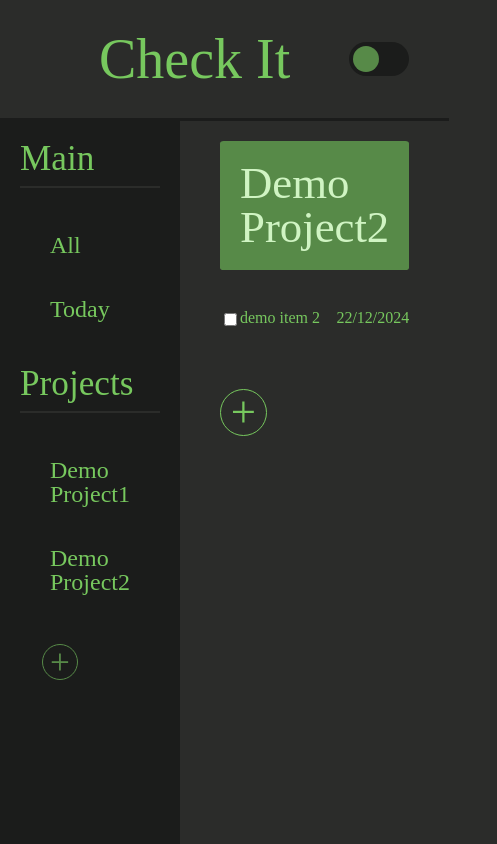
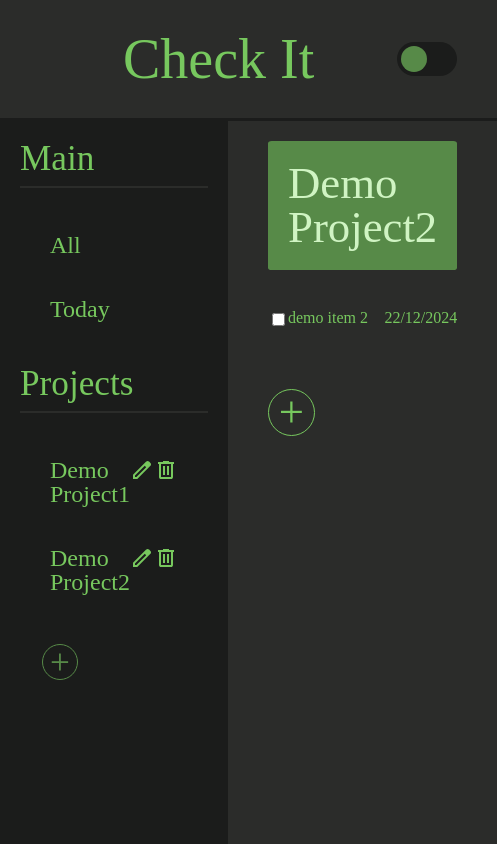
Before and after one commit to xelphin/todo-list, a website built with webpack: page dist/index.html in a window 390 px wide. Shown: the whole page, 497 px wide, since content can reach past the window. Built offline with nearby package versions, Linux system fonts and the light colour scheme.

Commit message:
Implement: Menu: Delete tab functionality

```diff
--- a/src/GeneralRedirector.js
+++ b/src/GeneralRedirector.js
@@ -39,11 +39,16 @@ const GeneralRedirector = (function () {
         Menu.updateItemsToShow();
     }
 
+    const callToDeleteItemFromDOM = (itemObj) => {
+        MainWindow.deleteItem(itemObj);
+    }
+
     return {
         callToGetCurrTab, callForProjectToSaveItem,
         callToToggleDisplayOfItems, callToDisplayAllItems, callToDisplayOnlyItems,
         callToHideAddBtn, callToShowAddBtn,
-        callToToggleShowUnchecked, callToUpdateItemsToShow
+        callToToggleShowUnchecked, callToUpdateItemsToShow,
+        callToDeleteItemFromDOM
     }
 
 })();
--- a/src/general.scss
+++ b/src/general.scss
@@ -8,13 +8,17 @@
 
 /* Colors */
 $color1-type1: #2b2c2a;
+$color1-type1-filter: invert(17%) sepia(0%) saturate(0%) hue-rotate(207deg) brightness(95%) contrast(98%);
 $color1-type1-2: #383936;
 $color1-type2: #1b1c1b;
+$color1-type2-filter: invert(10%) sepia(2%) saturate(3%) hue-rotate(156deg) brightness(96%) contrast(98%);
 $color1-type2-2: #232323;
 $color1-type3: #141514;
 $color2-type1:rgb(208, 244, 195);
+$color2-type1-filter: invert(96%) sepia(7%) saturate(1310%) hue-rotate(44deg) brightness(92%) contrast(100%);
 $color2-type1-2:rgb(194, 235, 179);
 $color2-type2: rgb(119, 200, 94);
+$color2-type2-filter: invert(74%) sepia(40%) saturate(541%) hue-rotate(59deg) brightness(88%) contrast(91%);
 $color2-type2-2: rgb(131, 212, 106);
 $color2-type3: rgb(87, 138, 72);
 
--- a/src/main-window/main-window_dom.js
+++ b/src/main-window/main-window_dom.js
@@ -73,11 +73,18 @@ const MainWindow_DOM = (function () {
         console.log("Now hiding all items");
     }
 
+    // DELETE ITEM from dom
+
+    const deleteItem = (itemNode) => {
+        itemNode.remove();
+    }
+
 
     return {
         hideAddBtn, showAddBtn, openForm, addItemToDom,
         hideItems, showItems,
-        showAllItems, hideAllItems
+        showAllItems, hideAllItems,
+        deleteItem
     };
 
 })();
--- a/src/menu/menu.js
+++ b/src/menu/menu.js
@@ -21,17 +21,45 @@ const Menu = (function () {
     let prevTab = tabs["0"];
     let currTab = tabs["0"];
 
+    // FORM
+
     const newProjectFormPopUp = () => {
         console.log("Opening form to enter new project");
         Menu_DOM.openForm();
     }
 
-    const setCurrTab = (tabId) => {
-        if (tabs.hasOwnProperty(tabId)) {
-            prevTab = currTab;
-            currTab = tabs[tabId];
+    const updateAddItemBtnDisplay = () => {
+        if (currTab.isAProject()) {
+            GeneralRedirector.callToShowAddBtn();
+        } else {
+            GeneralRedirector.callToHideAddBtn();
         }
     }
+
+    // EDIT/DELETE PROJECT
+
+    const clickDeleteProject = (idOfProject) => {
+        console.log("CLICKED ON DELETE PROJECT. Will delete project: ", idOfProject);
+        let projectTabObj = tabs[idOfProject];
+        let allProjectItems = projectTabObj.getAllItems();
+        // Delete all items of tab from MainWindow (dom)
+        for (let itemId in allProjectItems) {
+            GeneralRedirector.callToDeleteItemFromDOM(allProjectItems[itemId]);
+        }
+        // Delete tab from dom
+        Menu_DOM.deleteTabFromMain(projectTabObj.getNode());
+        // Delete tab  data from menu
+        delete tabs[idOfProject];
+        // Go to Tab All
+        switchToTab("0");
+    }
+
+    const clickEditProject = (idOfProject) => {
+        // ...
+        console.log("CLICKED ON EDIT PROJECT. Will edit project: ", idOfProject);
+    }
+
+    // CHECK TAB DATA
 
     const checkTabExists = (tabId) => {
         if (tabs.hasOwnProperty(tabId)) {
@@ -49,6 +77,33 @@ const Menu = (function () {
         return true;
     }
 
+    const getCurrTabObj = () => {
+        return currTab;
+    }
+
+    const setCurrTab = (tabId) => {
+        if (tabs.hasOwnProperty(tabId)) {
+            prevTab = currTab;
+            currTab = tabs[tabId];
+        }
+    }
+
+    const projectToSaveItem = (itemObj) => {
+        if (!currTab.isAProject()) {
+            console.log("Error: Can't add item when a project is not selected.");
+            return undefined;
+        }
+        if (currTab.itemExistsInTab(itemObj.getItemId())) {
+            console.log("Error: Item has already been added.");
+            return undefined;
+        }
+        currTab.addItem(itemObj);
+        return itemObj;
+    }
+
+    // CREATE PROJECT
+
+    // Create project Tab Object
     const createProjectTab = (projectTabName) => {
         if (!checkTabNameIsFree(projectTabName)) {
             console.log("Error: tab name already exists");
@@ -63,6 +118,7 @@ const Menu = (function () {
         return tabs[uid];
     }
 
+    // Add project Tab
     const addTabToMenu = (tabId) => {
         if (!checkTabExists(tabId)) {
             console.log("Error: Need to first create the tab");
@@ -81,6 +137,7 @@ const Menu = (function () {
         return true;
     }
 
+    // Create Porject (create + add to dom)
     const createAndAddProjectTabToMenu = (projectTabName) => {
         let newProjectTab = createProjectTab(projectTabName);
         if (newProjectTab == undefined) {
@@ -95,10 +152,7 @@ const Menu = (function () {
         return true;
     }
 
-    const getCurrTabObj = () => {
-        return currTab;
-    }
-
+    // UPDATE ITEMS TO SHOW
     const updateItemsToShow = () => {
         // Updates depending on current tab
         if (currTab.isAProject()) {
@@ -121,13 +175,7 @@ const Menu = (function () {
         }
     }
 
-    const updateAddItemBtnDisplay = () => {
-        if (currTab.isAProject()) {
-            GeneralRedirector.callToShowAddBtn();
-        } else {
-            GeneralRedirector.callToHideAddBtn();
-        }
-    }
+    // TAB CLICKING/SWITCHING MECHANISM
 
     const switchToTab = (tabId) => {
         console.log("Switching to tab with id: ", tabId);
@@ -140,23 +188,14 @@ const Menu = (function () {
     }
 
     const clickedTab = (tabNode) => {
+        console.log("CLICKED ON TAB: ", tabNode);
         // From DOM Event Listener
         let tabId = tabNode.getAttribute("id");
         switchToTab(tabId);
     }
 
-    const projectToSaveItem = (itemObj) => {
-        if (!currTab.isAProject()) {
-            console.log("Error: Can't add item when a project is not selected.");
-            return undefined;
-        }
-        if (currTab.itemExistsInTab(itemObj.getItemId())) {
-            console.log("Error: Item has already been added.");
-            return undefined;
-        }
-        currTab.addItem(itemObj);
-        return itemObj;
-    }
+
+    // INIT
 
     const INIT_ME = () => {
         for (let tabId in tabs) {
@@ -171,7 +210,8 @@ const Menu = (function () {
 
     return {INIT_ME, newProjectFormPopUp, setCurrTab, checkTabExists,
             createAndAddProjectTabToMenu, getCurrTabObj, clickedTab, projectToSaveItem,
-            updateItemsToShow
+            updateItemsToShow,
+            clickDeleteProject, clickEditProject
         }
 
 })();
--- a/src/menu/menu_dom.js
+++ b/src/menu/menu_dom.js
@@ -14,6 +14,7 @@ const Menu_DOM = (function () {
     addBtn.addEventListener("click", () => Menu.newProjectFormPopUp() );
 
     const changeTabTitle = (newTitle) => {
+        console.log("New title given is: ", newTitle);
         tabTitle.textContent = newTitle;
     }
 
@@ -25,11 +26,15 @@ const Menu_DOM = (function () {
         mainContainer.appendChild(tabNode);
     }
 
+    const deleteTabFromMain = (tabNode) => {
+        tabNode.remove();
+    }
+
     const addTabToProjects = (tabNode) => {
         projectsContainer.appendChild(tabNode);
     }
 
-    return {changeTabTitle, openForm, addTabToMain, addTabToProjects}
+    return {changeTabTitle, openForm, addTabToMain, addTabToProjects, deleteTabFromMain}
 
 
 })();
--- a/src/menu/tab/style.scss
+++ b/src/menu/tab/style.scss
@@ -0,0 +1,25 @@
+@import '../../general';
+@import '../../layout';
+
+#projects-tab-container {
+    .menu-tab {
+        display: grid;
+        grid-template: 1fr / 5fr 1fr 1fr;
+        grid-template-areas:
+          "name edit bin";
+
+        .menu-tab-name {
+            grid-area: name;
+        }
+
+        .menu-tab-edit {
+            filter: $color2-type2-filter;
+            grid-area: edit;
+        }
+
+        .menu-tab-bin {
+            filter: $color2-type2-filter;
+            grid-area: bin;
+        }
+    }
+}
--- a/src/menu/tab/tab.js
+++ b/src/menu/tab/tab.js
@@ -2,7 +2,6 @@ import '../../general.scss';
 import '../../layout.scss';
 import './style.scss';
 import Tab_DOM from './tab_dom.js';
-import Item from '../../main-window/item/item.js';
 
 
 export default class Tab {
@@ -10,7 +9,7 @@ export default class Tab {
     constructor(uid, tabName, deletable, alreadyInMenu) {
         this._id = uid;
         this._name = tabName;
-        this._tabNode = Tab_DOM.createTab(uid, tabName);
+        this._tabNode = Tab_DOM.createTab(uid, tabName, deletable);
         this._deletable = deletable;
         this._addedToMenu = alreadyInMenu;
         this._projectContainerNodeInMainWindow = undefined;
@@ -46,7 +45,6 @@ export default class Tab {
     }
 
     addItem = (itemObj) => {
-        // TODO: instead of itemObj.getItemId(), use GeneralRedirector and then don't import item.js directly
         this._myItems_obj[itemObj.getItemId()] = itemObj;
         this._myItems_arr.push(itemObj);
         return true;
--- a/src/menu/tab/tab_dom.js
+++ b/src/menu/tab/tab_dom.js
@@ -1,24 +1,66 @@
 import '../../general.scss';
 import '../../layout.scss';
 import './style.scss';
-import Menu from '../menu.js'
+import Menu from '../menu.js';
 
 const Tab_DOM = (function () {
 
     const sharedClass = "menu-tab";
 
     const addEventListenerToTab = (tabNode) => {
-        tabNode.addEventListener('click', (event) => Menu.clickedTab(event.target));
+        tabNode.addEventListener('click', (event) => Menu.clickedTab(event.currentTarget));
     }
 
-    const createTab = (id, name) => {
-        // <div class="menu-tab" data-tab"<id>">name</div>
+    const createTabName = (id, tabNameStr) => {
+        let tabName = document.createElement('h4');
+        tabName.textContent = tabNameStr;
+        tabName.setAttribute('id', "tab-name-"+id);
+        tabName.setAttribute('class', "menu-tab-name");
+        return tabName;
+    }
+
+    const createTabEdit = (id) => {
+        let tabEdit = document.createElement('img');
+        tabEdit.src = "./icons/icon_edit.svg";
+        tabEdit.setAttribute('id', "tab-edit-"+id);
+        tabEdit.setAttribute('class', "menu-tab-edit");
+        tabEdit.addEventListener('click', function(event) {
+            event.stopPropagation();
+            Menu.clickEditProject(id);
+        });
+        return tabEdit;
+    }
+
+    const createTabBin = (id) => {
+        let tabBin = document.createElement('img');
+        tabBin.src = "./icons/icon_bin.svg";
+        tabBin.setAttribute('id', "tab-bin-"+id);
+        tabBin.setAttribute('class', "menu-tab-bin");
+        tabBin.addEventListener('click', function(event) {
+            event.stopPropagation();
+            Menu.clickDeleteProject(id);
+        });
+        return tabBin;
+    }
+
+    const createTab = (id, name, deletable) => {
+        /*
+        <div class="menu-tab" data-tab="<id>" id="<id>">
+            <h4 id="tab-name-<id>"> name <h4>
+            <img id="tab-edit-<id>" src=<EditIcon> alt="edit">
+            <img id="tab-bin-<id>" src=<BinIcon> alt="bin">
+        </div>
+        */
         console.log("Creating tab: ", name);
         let tabNode = document.createElement('div');
         tabNode.setAttribute('class', sharedClass);
         tabNode.setAttribute('data-tab', name);
-        tabNode.setAttribute('id', id); // TODO: make id "tab-"+id instead
-        tabNode.textContent = name;
+        tabNode.setAttribute('id', id);
+        tabNode.appendChild(createTabName(id, name));
+        if (deletable) {
+            tabNode.appendChild(createTabEdit(id));
+            tabNode.appendChild(createTabBin(id));
+        }
         addEventListenerToTab(tabNode);
         return tabNode;
     }
```
Also changed, not shown: src/main-window/main-window.js (+8 -7 lines), dist/icons/icon_bin.svg (renamed from src/icons/icon_bin.svg), dist/icons/icon_edit.svg (renamed from src/icons/icon_edit.svg), dist/main.js.
